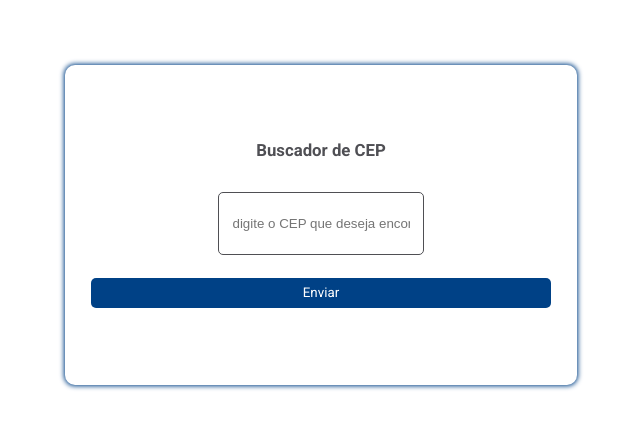
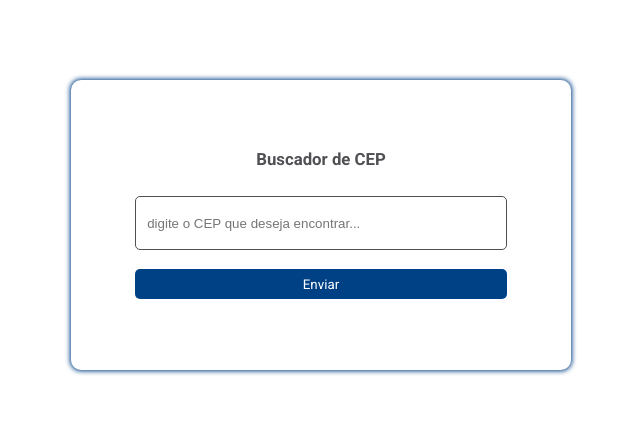
Before and after one commit to GuilhermeCRB/buscaCEP_rede-dor, a React (Create React App) app in the folder front-end/: page / in a window 1280 px wide. Shown: the part 160-588 px from the top of the page, without its empty margins (319-959 px from the left). Built offline with nearby package versions, Linux system fonts and the light colour scheme; no server answers.

Commit message:
style: responsitivity changes

```diff
--- a/front-end/src/assets/style.css
+++ b/front-end/src/assets/style.css
@@ -8,6 +8,10 @@
   --font-color: #4F4F54;
 
   --error-message: rgb(191, 16, 16);
+
+  --box-width: calc(90% - 30px);
+  --box-max-width: 500px;
+  --box-max-height: 300px;
 }
 
 html, body, .root{
--- a/front-end/src/components/Address.jsx
+++ b/front-end/src/components/Address.jsx
@@ -15,6 +15,9 @@ export default function Address({ response }){
 }
 
 const AddressContainer = styled.div`
+    width: var(--box-width);
+    margin: 0 auto;
+    max-width: var(--box-max-width);
 
     span{
         margin-right: 2%;
--- a/front-end/src/components/ErrorMessage.jsx
+++ b/front-end/src/components/ErrorMessage.jsx
@@ -8,6 +8,9 @@ export default function ErrorMessage({ response }){
 }
 
 const Message = styled.p`
+    width: var(--box-width);
+    max-width: var(--box-max-width);
+    margin: 0 auto;
     text-align: center;
     font-size: 1.1rem;
     font-weight: 700;
--- a/front-end/src/components/Form.jsx
+++ b/front-end/src/components/Form.jsx
@@ -55,12 +55,15 @@ export default function Form({ setResponse }){
 }
 
 const FormContainer = styled.form`
-    height: calc(40%);
+    width: var(--box-width);
+    height: calc(40% - 30px);
+    max-width: var(--box-max-width);
+    max-height: var(--box-max-height);
     display: flex;
     flex-direction: column;
     justify-content: center;
-    align-items: center;
-    margin-bottom: 6%;
+    margin: 0 auto;
+    margin-bottom: 30px;
     padding: 0 5%;
     font-size: calc(1rem + 20vw);
     border-radius: 10px;
@@ -83,7 +86,7 @@ const FormContainer = styled.form`
         height: 30px;
         font-family: var(--main-font);
         color: var(--font-color);
-        padding: 2% auto;
+        padding: 3% auto;
         border: none;
         border-radius: 5px;
         color: var(--main-color);
--- a/front-end/src/components/pages/Home.jsx
+++ b/front-end/src/components/pages/Home.jsx
@@ -23,13 +23,4 @@ const Main = styled.main`
     display: flex;
     flex-direction: column;
     justify-content: center;
-    padding: 0 30%;
-
-    @media (max-width: 375px) {
-        padding: 0 30px;
-    }
-
-    @media (max-width: 425px) {
-        padding: 0 10%;
-    }
 `;
```
